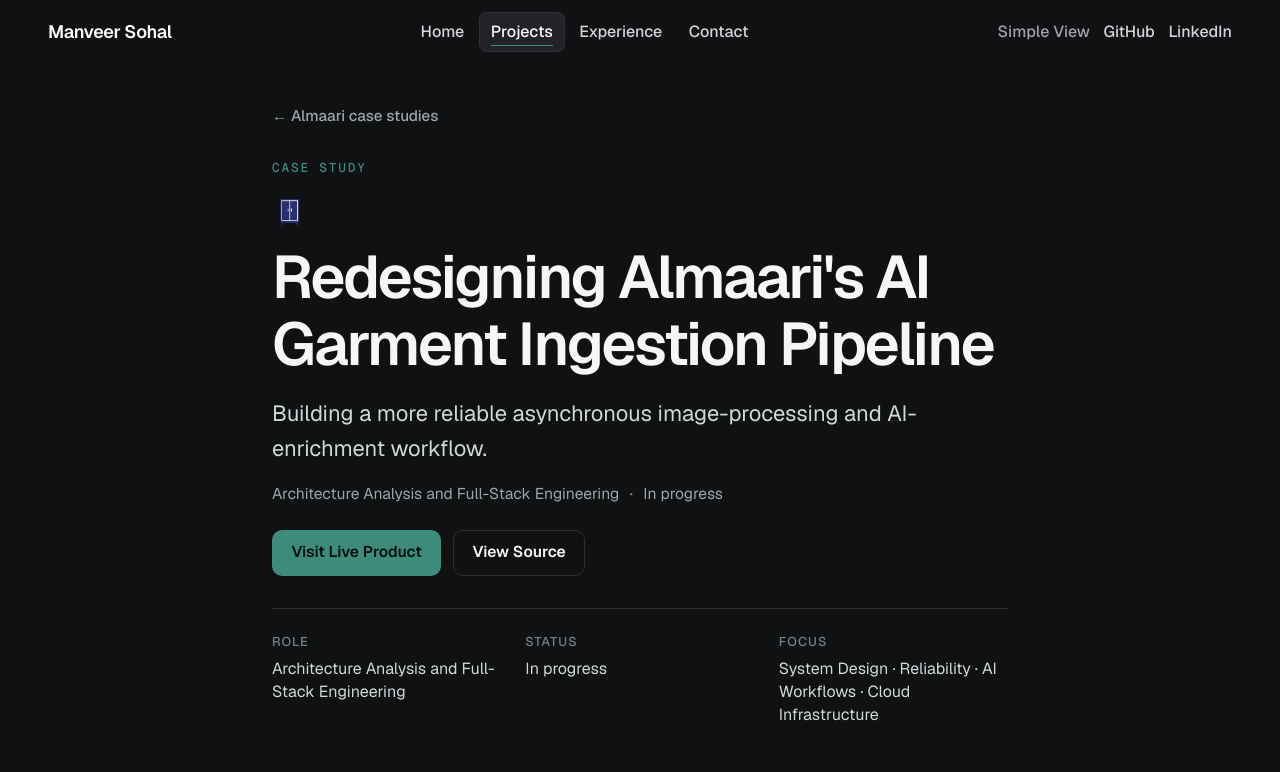
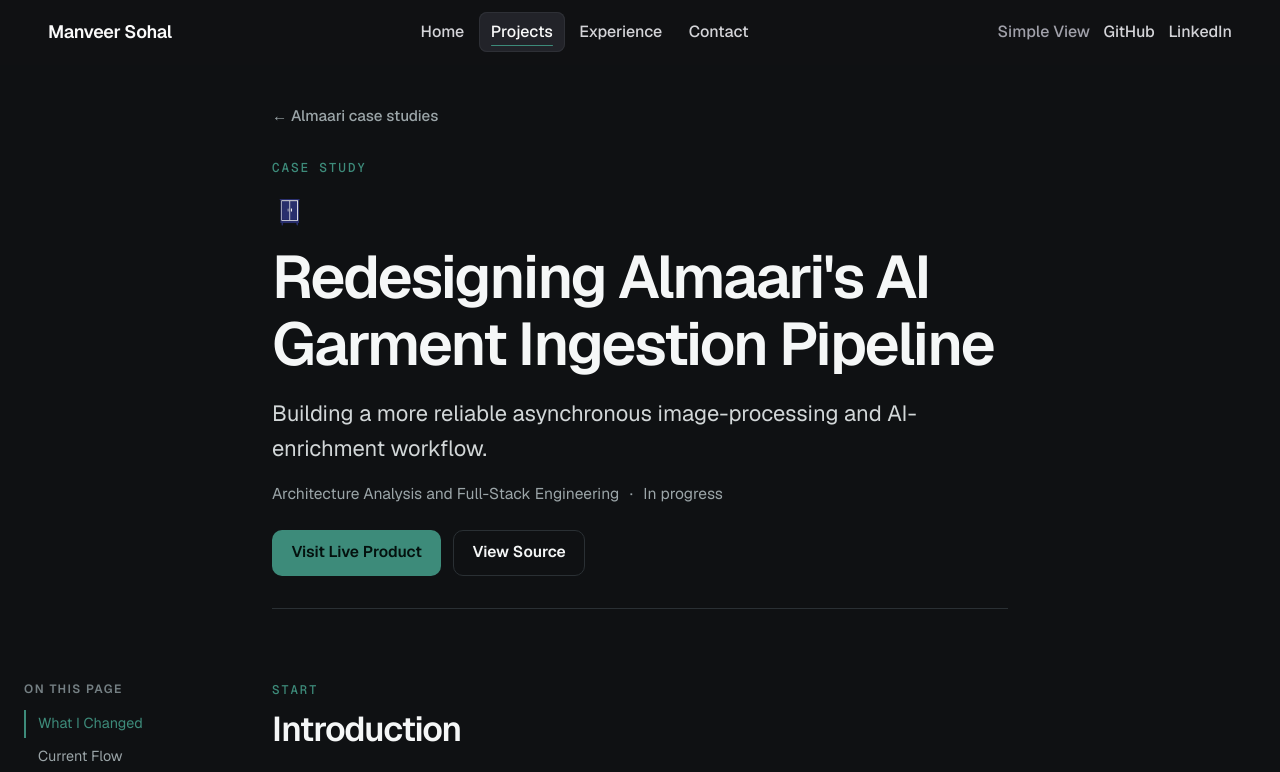
Before and after one commit to manveer-sohal/portfolio-website, a Next.js app: page /projects/almaari/case-studies/garment-ingestion in a window 1280 px wide. Shown: the top 772 px of the page. Built offline with nearby package versions, Linux system fonts and the light colour scheme.

Commit message:
Refactor Garment Ingestion Case Study Page Structure
- Removed redundant CaseStudyMetadata component and integrated its functionality into the CaseStudySection for better organization.

```diff
--- a/app/(visual)/(site)/projects/[slug]/case-studies/garment-ingestion/page.tsx
+++ b/app/(visual)/(site)/projects/[slug]/case-studies/garment-ingestion/page.tsx
@@ -231,40 +231,37 @@
           theme={getProjectTheme("almaari")}
           links={{ live, github }}
         />
-        <CaseStudyMetadata
-          role={studyProject.role}
-          status={studyProject.status}
-          focus={[
-            "System Design",
-            "Reliability",
-            "AI Workflows",
-            "Cloud Infrastructure",
-          ]}
-        />
+        <CaseStudyMetadata />
 
+        <CaseStudyTableOfContents items={tocItems}>
+          <div className="case-study__article engineering-article">
+            <CaseStudySection
+              id="introduction"
+              eyebrow="start"
+              title="Introduction"
+            >
               <div className="engineering-study__intro engineering-prose">
                 <p>
-            Almaari&apos;s Add Clothes flow had gradually accumulated several
-            separate responsibilities: image background removal, manual AI
-            analysis for meta data extraction, credit accounting, garment
-            persistence, and a background job for meta data enrichment.
+                  Almaari&apos;s Add Clothes flow had gradually accumulated
+                  several separate responsibilities: image background removal,
+                  manual AI analysis for meta data extraction, credit
+                  accounting, garment persistence, and a background job for meta
+                  data enrichment.
                 </p>
                 <p>
-            The system worked, but the workflow increasingly depended on the
-            user advancing each step manually, while failures across processing
-            services were difficult to recover from cleanly.
+                  The system worked, but the workflow increasingly depended on
+                  the user advancing each step manually, while failures across
+                  processing services were difficult to recover from cleanly.
                 </p>
                 <p>
                   I began redesigning the ingestion pipeline around one durable
-            workflow with explicit processing state, safe retries, and automatic
-            garment analysis. The redesign is still being productionized;
-            proposed components and design targets are identified in the writing
-            below.
+                  workflow with explicit processing state, safe retries, and
+                  automatic garment analysis. The redesign is still being
+                  productionized; proposed components and design targets are
+                  identified in the writing below.
                 </p>
               </div>
-
-        <CaseStudyTableOfContents items={tocItems}>
-          <div className="case-study__article engineering-article">
+            </CaseStudySection>
             <CaseStudySection
               id="changed"
               eyebrow="Overview"
```
Lines whose indentation alone changed are shown as unchanged.
